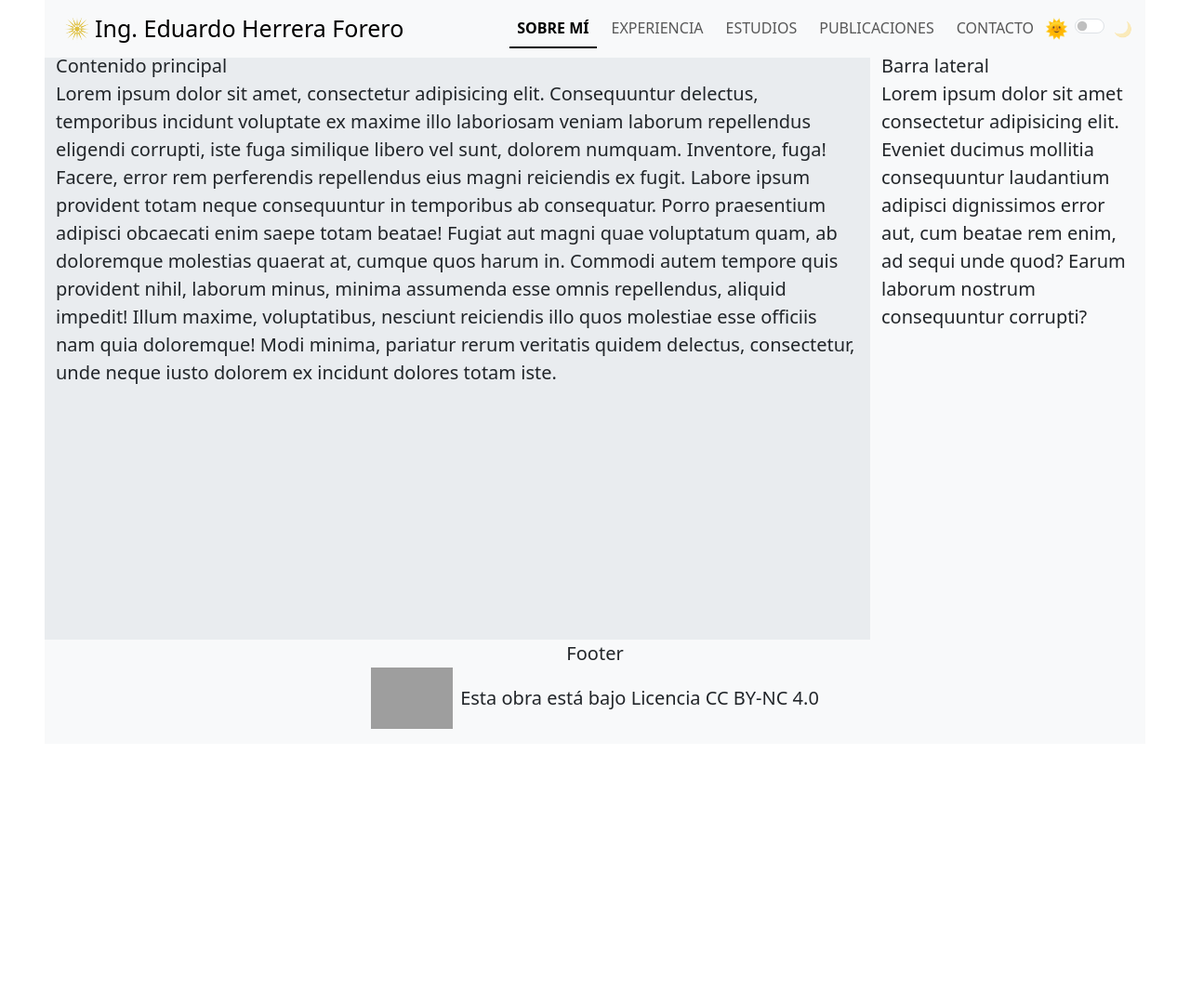
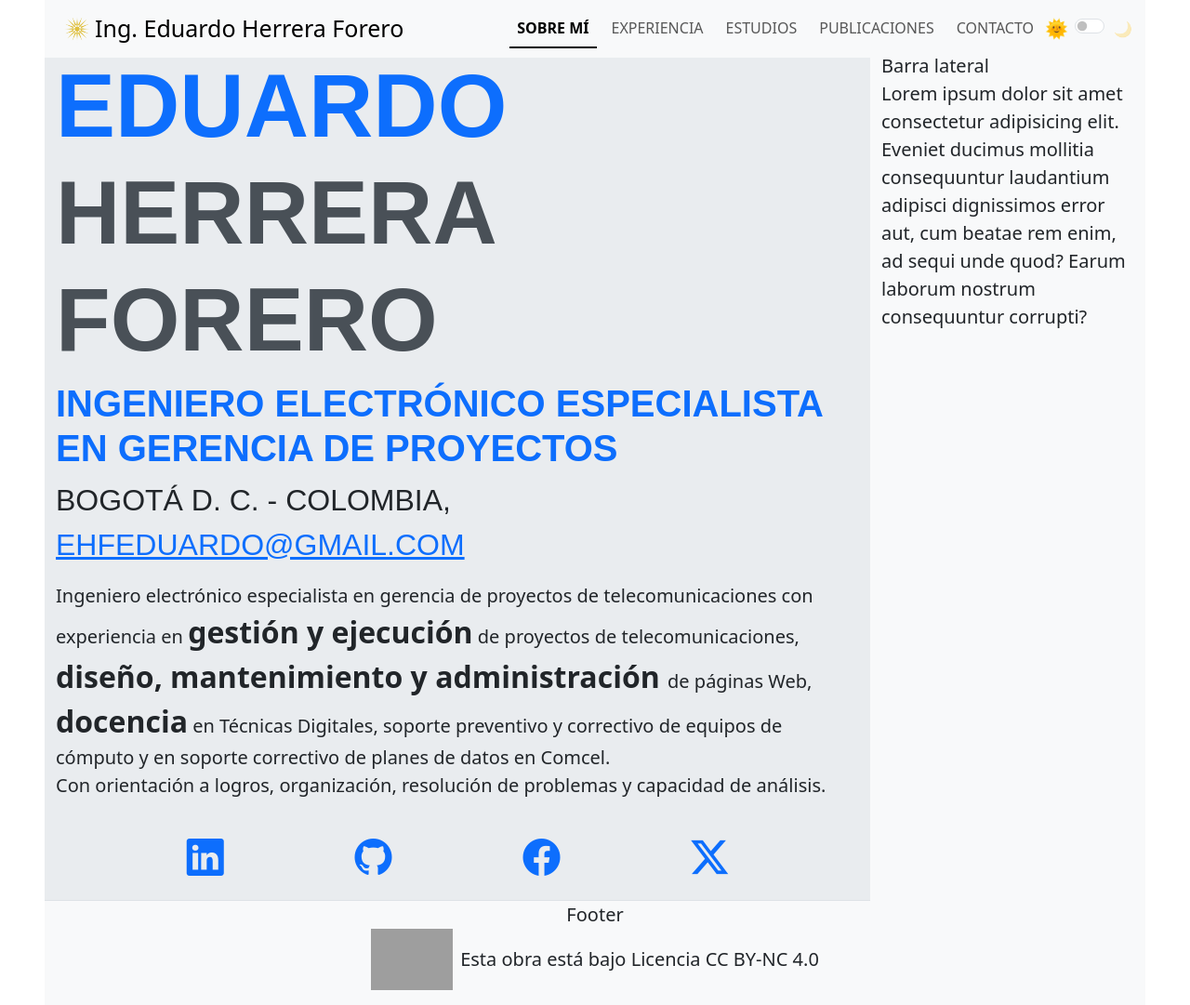
Before and after one commit to eduardoherreraf/eduardoherreraforero_plantila, a website built with Parcel: page src/index.html in a window 1280 px wide. Shown: the whole page at 93% size. Before the commit the page ends 800 px from the top, so only its background shows below. Built offline with nearby package versions, Linux system fonts and the light colour scheme; grey boxes are pictures that could not be loaded; a web font is replaced by a local one.

Commit message:
Add: about

```diff
--- a/src/index.html
+++ b/src/index.html
@@ -59,18 +59,52 @@
 
   <main class="row flex-fill mx-0 mx-5" style="padding-top: 56px;">
 
-    <section class="col-lg-9 bg-body-secondary">Contenido principal
-      <p>Lorem ipsum dolor sit amet, consectetur adipisicing elit. Consequuntur delectus, temporibus incidunt voluptate
-        ex maxime illo laboriosam veniam laborum repellendus eligendi corrupti, iste fuga similique libero vel sunt,
-        dolorem numquam.
-        Inventore, fuga! Facere, error rem perferendis repellendus eius magni reiciendis ex fugit. Labore ipsum
-        provident totam neque consequuntur in temporibus ab consequatur. Porro praesentium adipisci obcaecati enim saepe
-        totam beatae!
-        Fugiat aut magni quae voluptatum quam, ab doloremque molestias quaerat at, cumque quos harum in. Commodi autem
-        tempore quis provident nihil, laborum minus, minima assumenda esse omnis repellendus, aliquid impedit!
-        Illum maxime, voluptatibus, nesciunt reiciendis illo quos molestiae esse officiis nam quia doloremque! Modi
-        minima, pariatur rerum veritatis quidem delectus, consectetur, unde neque iusto dolorem ex incidunt dolores
-        totam iste.
+    <section class="col-lg-9 bg-body-secondary"> <!-- about -->
+      <article class="row border-1 border-bottom pb-3" id="about">
+        <h1 class="">
+          EDUARDO
+          <span class="text-dark-emphasis">HERRERA FORERO</span>
+        </h1>
+        <h3>INGENIERO ELECTRÓNICO ESPECIALISTA EN GERENCIA DE PROYECTOS</h3>
+        <p class="text-wrap text_saira fs-4">
+          <!-- CELULAR: (57) 300-614-5402, -->
+          BOGOTÁ&nbsp;D.&nbsp;C.&nbsp;-&nbsp;COLOMBIA,
+          <a href="mailto:EHFEDUARDO@GMAIL.COM?Subject=Correo%20de%20un%20amigo">EHFEDUARDO@GMAIL.COM</a>
+        </p>
+        <p>
+          Ingeniero electrónico especialista en gerencia de proyectos de
+          telecomunicaciones con experiencia en
+          <span class="fw-bold fs-4">gestión y ejecución</span>
+          de proyectos de telecomunicaciones,
+          <span class="fw-bold fs-4">
+            diseño, mantenimiento y administración
+          </span>
+          de páginas Web,
+          <span class="fw-bold fs-4">docencia</span>
+          en Técnicas Digitales, soporte preventivo y correctivo de equipos
+          de cómputo y en soporte correctivo de planes de datos en Comcel.
+          <br />
+          Con orientación a logros, organización, resolución de problemas y
+          capacidad de análisis.
+        </p>
+        <!-- redes sociales -->
+        <div class="mt-3 d-flex justify-content-evenly fs-3">
+          <a href="https://www.linkedin.com/in/eduardoherreraf/" target="_blank" rel="noopener noreferrer">
+            <i class="bi bi-linkedin"></i>
+          </a>
+          <a href="https://github.com/eduardoherreraf" target="_blank" rel="noopener noreferrer">
+            <i class="bi bi-github"></i>
+          </a>
+          <a href="https://www.facebook.com/eduardoherreraforero/" target="_blank" rel="noopener noreferrer">
+            <i class="bi bi-facebook"></i>
+          </a>
+          <a href="https://twitter.com/ehfeduardo/" target="_blank" rel="noopener noreferrer">
+            <i class="bi bi-twitter-x"></i>
+          </a>
+        </div>
+        <!-- fin redes sociales -->
+      </article>
+      <!-- fin About -->
     </section>
 
     <aside class="col-lg-3 d-none d-lg-block bg-body-tertiary">Barra lateral
--- a/src/scss/styles.scss
+++ b/src/scss/styles.scss
@@ -1,13 +1,62 @@
 // Sobrescribir variables ANTES de importar Bootstrap
 $font-size-base: 1.25rem; // 20px (base 16px × 1.25 = 20px)
+
+// $primary: red;
+$enable-negative-margins: true;
+
+// Tamaños de h1 a h6
+$h1-font-size: 6rem;
+$h2-font-size: 3rem;
+$h3-font-size: 2.5rem;
+$h4-font-size: 2rem;
+$h5-font-size: 1.7rem;
+$h6-font-size: 1.5rem;
 
 // Import all of Bootstrap's CSS
 @import "bootstrap/scss/bootstrap";
 
+html {
+  scroll-behavior: smooth;
+  /* Ajuste para la barra de navegación fija */
+  scroll-padding-top: 3rem; /* O un valor que coincida con la altura de tu navbar */
+}
+
+body {
+  box-sizing: border-box;
+}
 
 // Resetar el tamaño original de Bootstrap (16px) de nav
 nav {
   font-size: 16px; // O en rem relativo al html: 0.8rem (16/20)
+}
+
+// mi font-family
+@import url("https://fonts.googleapis.com/css2?family=Saira+Extra+Condensed:wght@100&display=swap");
+
+.text_saira {
+  font-family: "Saira Extra Condensed", sans-serif;
+}
+
+// Encabezados
+h1,
+h2,
+h3 {
+  font-weight: bold;
+  font-family: "Saira Extra Condensed", sans-serif;
+  text-transform: uppercase;
+  text-wrap: balance;
+  vertical-align: middle !important;
+  color: #0d6efd;
+}
+
+h4,
+h5,
+h6 {
+  font-family: "Saira Extra Condensed", sans-serif;
+  text-transform: uppercase;
+  text-wrap: balance;
+  vertical-align: middle !important;
+  color: #6ea8fe;
 }
 
 /* ===== BOTÓN TEMAS ===== */
@@ -38,7 +87,7 @@ nav {
 
 /* icono inactivo */
 .theme-icon.inactive {
-  transform: scale(.8);
+  transform: scale(0.8);
   opacity: 0.3;
 }
 
```
